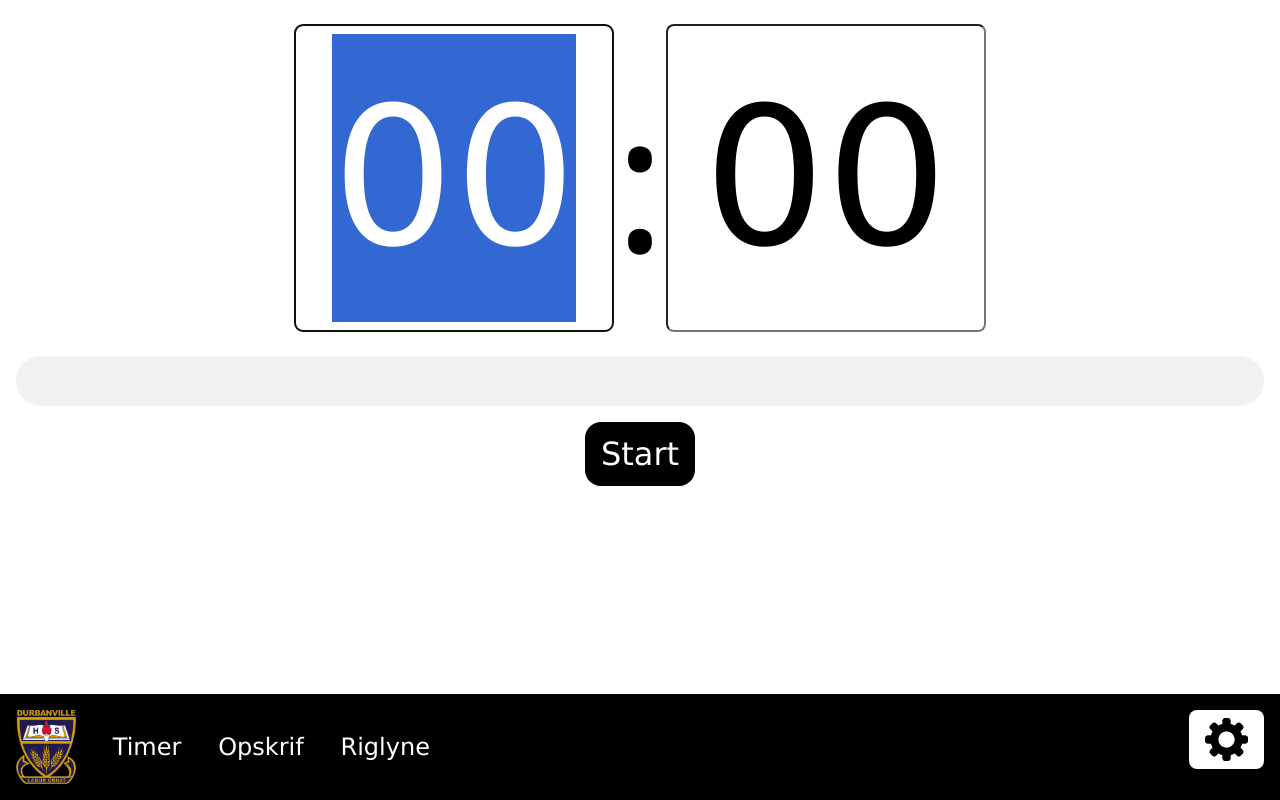
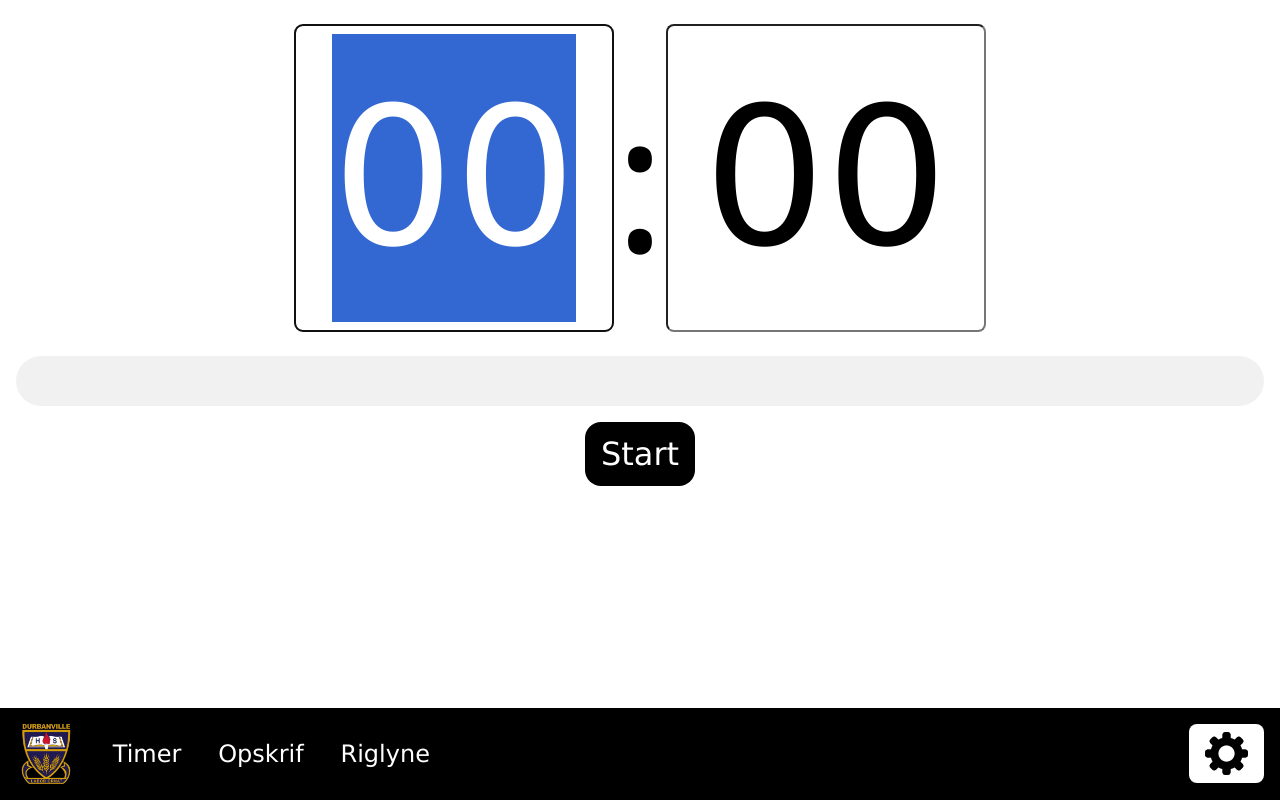
Before and after one commit to wesse206/EksamenTimer, a plain HTML site: page index.html in a window 1280 px wide. Drawn offline with nearby package versions, Linux system fonts and the light colour scheme.

Commit message:
Even more touch ups

```diff
--- a/index.html
+++ b/index.html
@@ -3,13 +3,14 @@
 
 <head>
   <title>Eksamen Timer</title>
-  <link rel="icon" href="logo.png" />
+  <link rel="icon" type="image/x-icon" href="icon.ico" />
   <link rel="stylesheet" href="https://www.w3schools.com/w3css/4/w3.css">
   <link rel="stylesheet" href="style.css" />
   <link rel="manifest" href="manifest.json">
 
   <meta name="viewport" content="width=device-width, initial-scale=1" />
   <meta name="description" content="Hoërskool Durbanville Eksamen Timer is 'n program geskep vir die skool se eksamen lokale" />
+  <meta name="theme-color" content="#000000"/>
 </head>
 
 <body>
@@ -78,7 +79,7 @@
 
   <!-- Navigation at the bottom of the page -->
   <div class="w3-bottom w3-bar w3-black">
-    <img class="w3-image w3-margin" style="width:5%; max-width: 60px;" src="./logo.png")/>
+    <img class="w3-image w3-margin" style="width:5%; max-width: 60px;" src="./icon.png" alt="SkoolwWapen"/>
     <a class="w3-text w3-text-light w3-button w3-xlarge w3-round-large" onclick="displayTimer()">Timer</a>
     <a class="w3-text w3-text-light w3-button w3-xlarge w3-round-large" onclick="displayOpskrif()">Opskrif</a>
     <a class="w3-text w3-text-light w3-button w3-xlarge w3-round-large" onclick="displayRiglyne()">Riglyne</a>
```
Also changed, not shown: icon.ico (added), icon.png (added), logo.png (deleted), manifest.json, screenshot1.png (added), screenshot2.png (added).
